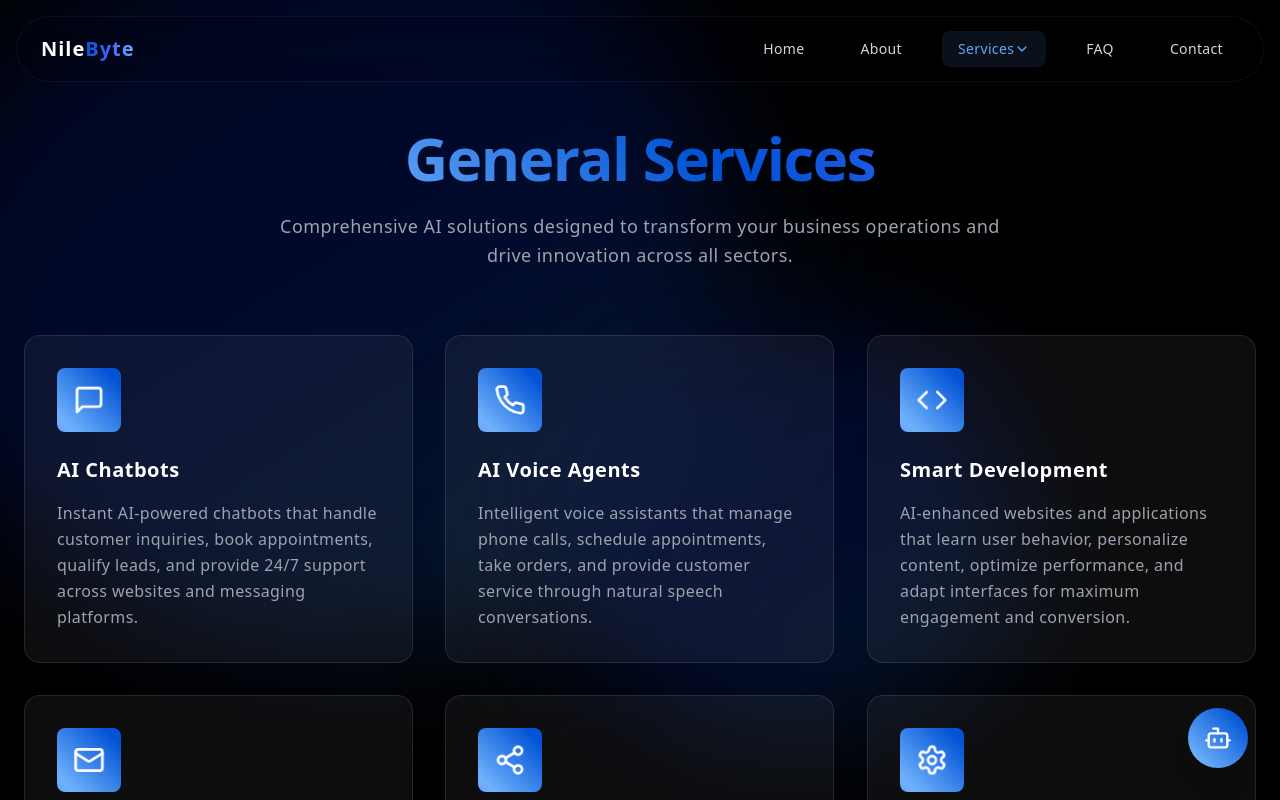
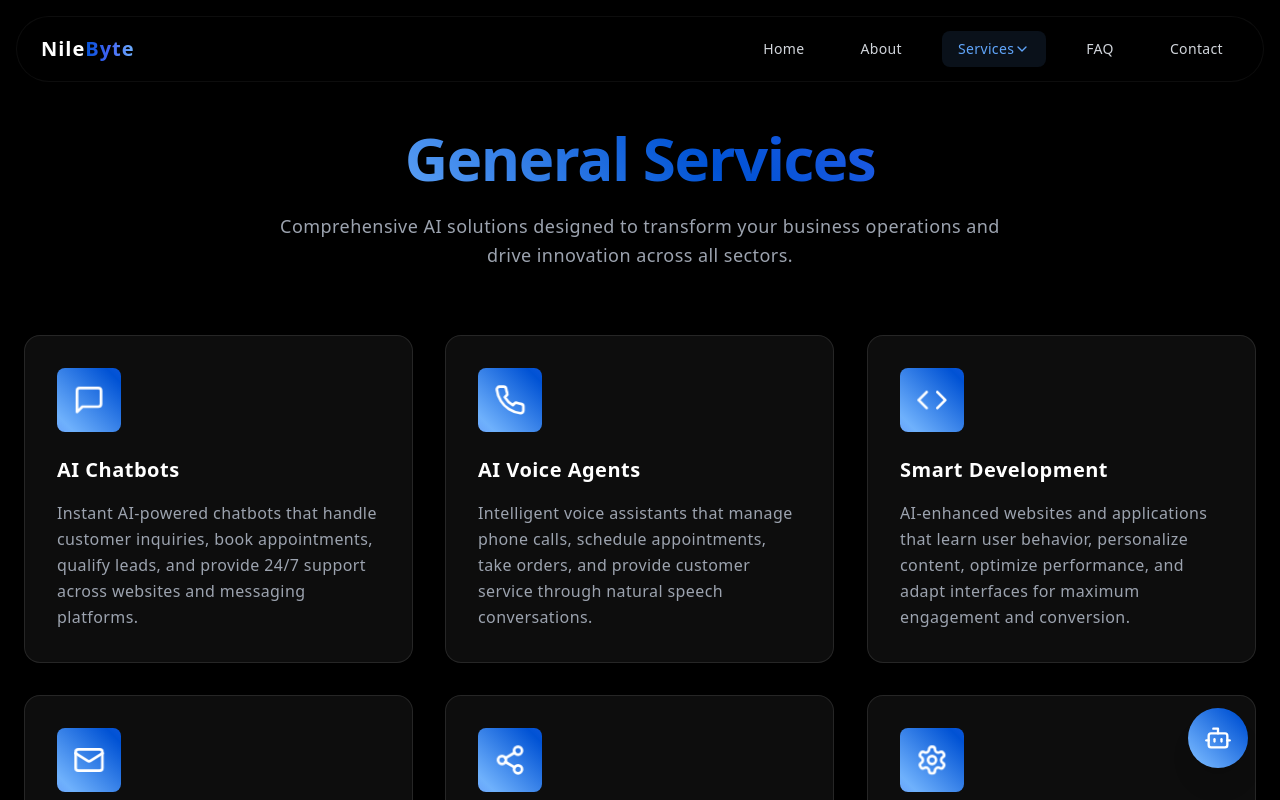
Before and after one commit to Dahyuel/project, a React (Vite) app: page /genservices in a window 1280 px wide. Shown: the top 800 px of the page. Built offline with nearby package versions, Linux system fonts and the light colour scheme.

Commit message:
Update GenServices.tsx

```diff
--- a/src/pages/GenServices.tsx
+++ b/src/pages/GenServices.tsx
@@ -4,7 +4,7 @@ import Footer from '../components/Footer';
 import ChatBot from '../components/ChatBot';
 import { ChatBotProvider } from '../contexts/ChatBotContext';
 import '../styles/animations.css';
-import DynamicBlobBackground from '../components/DynamicBlobBackground';
+import Aurora from '../components/Aurora';
 import { useScrollAnimation } from '../utils/scrollAnimations';
 import { servicesData } from '../data/servicesData';
 
@@ -38,7 +38,12 @@ const GenServices = () => {
   return (
     <ChatBotProvider>
       <div className="min-h-screen bg-black text-white overflow-x-hidden relative overflow-hidden">
-        <DynamicBlobBackground />
+        <div className="absolute inset-0 w-full h-full z-0">
+          <div style={{ transform: 'scaleY(-1)', width: '100%', height: '100%' }}>
+            <Aurora colorStops={["#0052D4", "#4364F7", "#6FB1FC"]} blend={0.9} amplitude={1.0} speed={0.5} />
+          </div>
+          <div className="absolute inset-0 w-full h-full bg-black/30 pointer-events-none" />
+        </div>
         <div className="relative z-20">
           <Navigation />
           <main>
```
